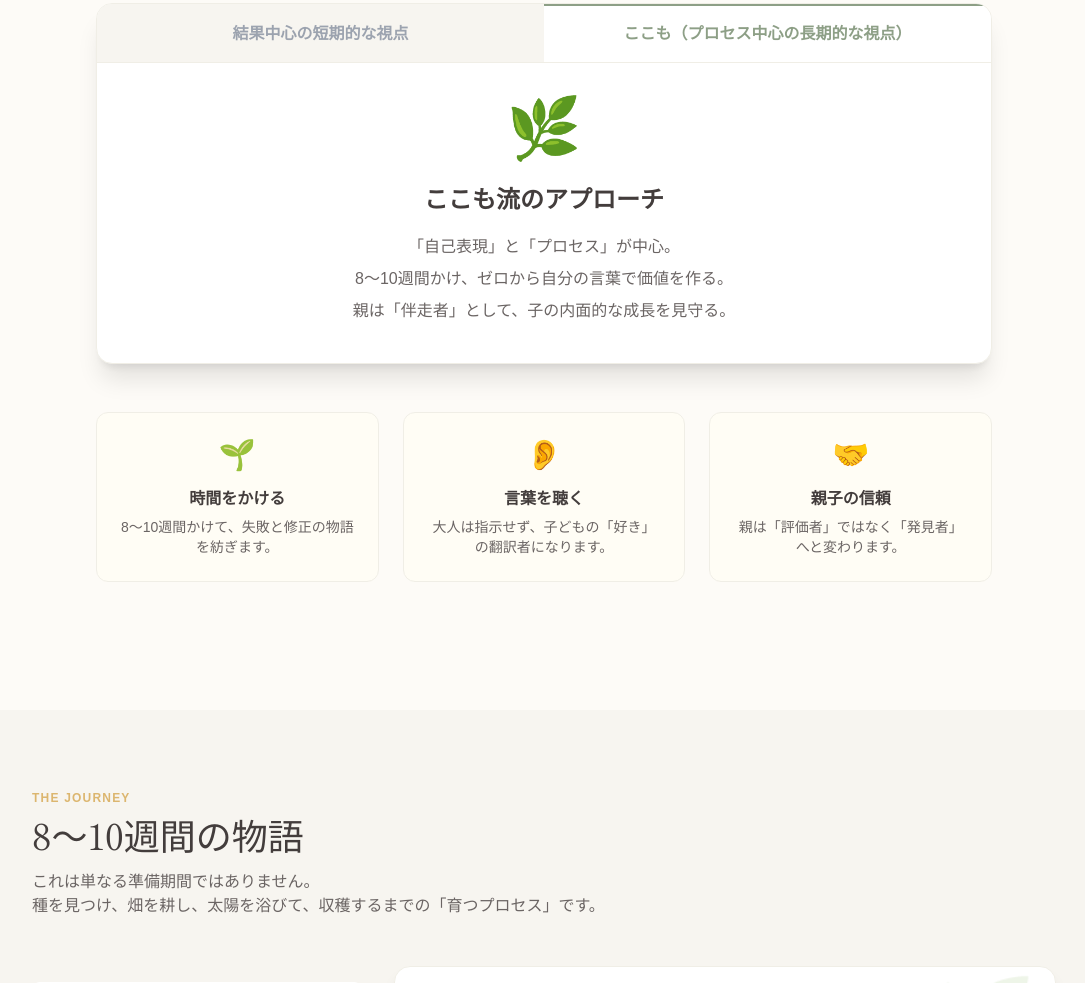
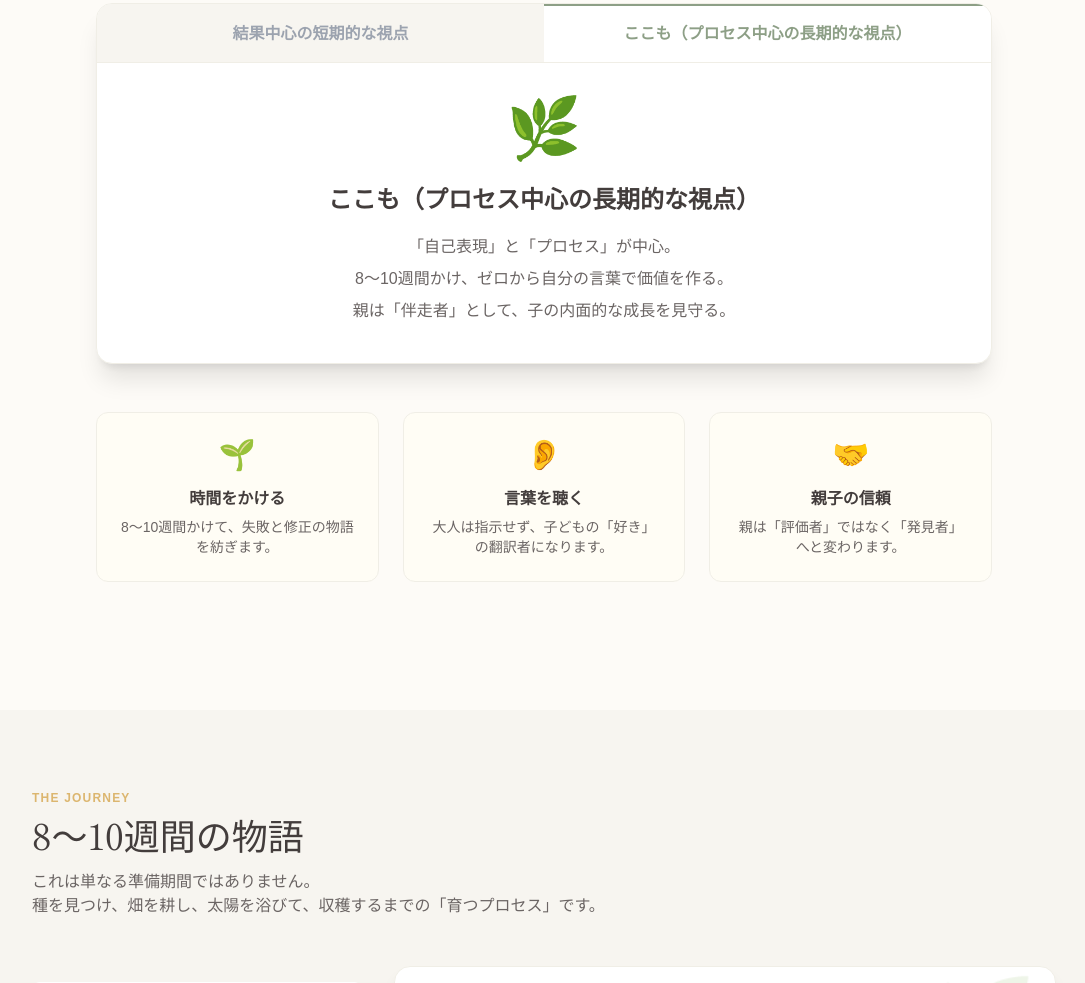
Before and after one commit to kokomoibasyo-dev/kokomolp, a plain HTML site: page index.html in a window 1280 px wide. Shown: the part 1115-2098 px from the top of the page, without its empty margins (96-1181 px from the left). Drawn offline with nearby package versions, Linux system fonts and the light colour scheme; a web font is replaced by a local one.

Commit message:
Update index.html

```diff
--- a/index.html
+++ b/index.html
@@ -549,14 +549,16 @@
         // 1. Comparison Data
         const comparisonData = {
             general: {
-                title: "一般的な体験イベント",
-                description: "「売ること」「お店ごっこ」が中心。<br>１日だけの体験で、準備はキット化されていることが多い。<br>親は客として来店するか、手伝いすぎる傾向にある。",
+                title: "結果中心の短期的な視点",
+
+        description: "主題は「売上」や「お店ごっこ」に焦点が当てられます。<br>体験は1日で完結し、準備は効率化されたキットが多い。<br>親の役割は「お客様」または「手伝い役」となる傾向があります。",
                 icon: "🎪"
             },
             kokomo: {
-                title: "ここも流のアプローチ",
+                title: "ここも（プロセス中心の長期的な視点）",
                 description: "「自己表現」と「プロセス」が中心。<br>8〜10週間かけ、ゼロから自分の言葉で価値を作る。<br>親は「伴走者」として、子の内面的な成長を見守る。",
-                icon: "🌿"
+
+ icon: "🌿"
             }
         };
 
```
